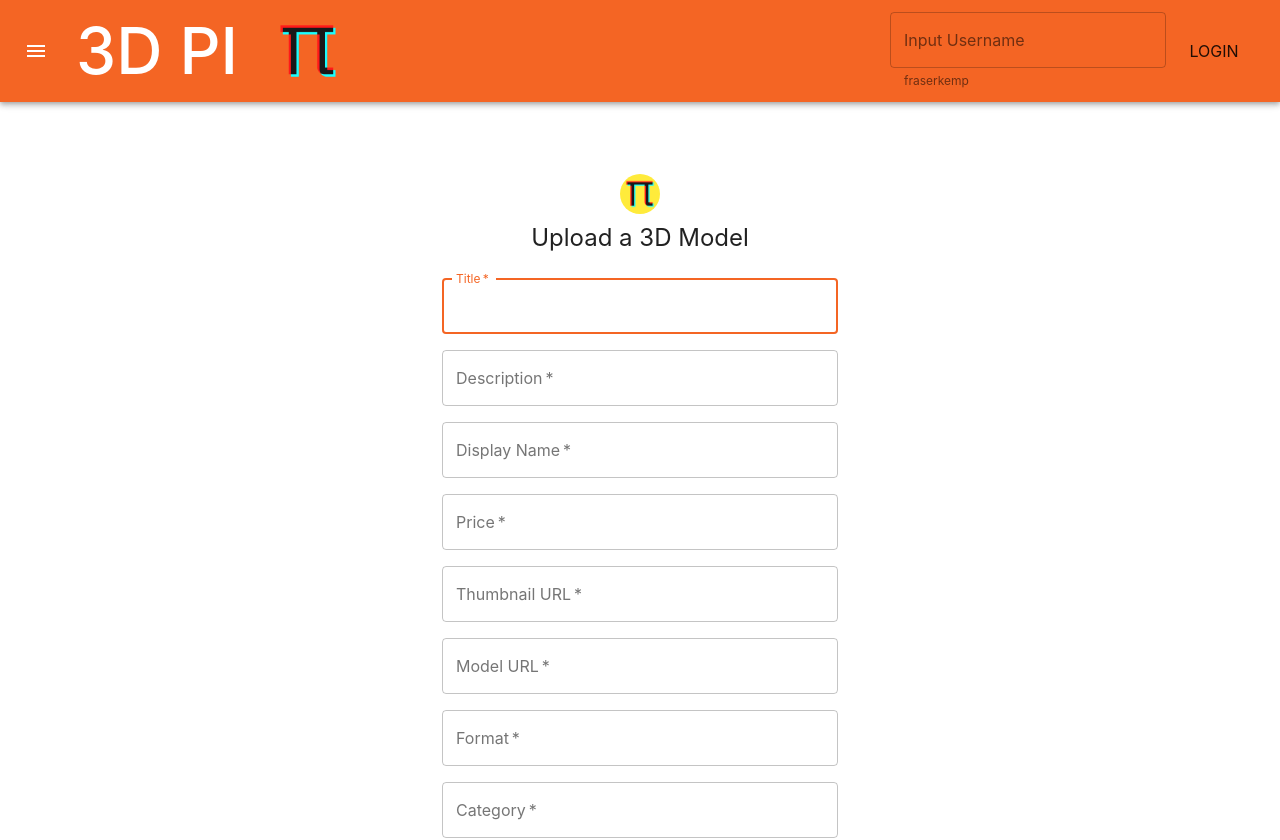
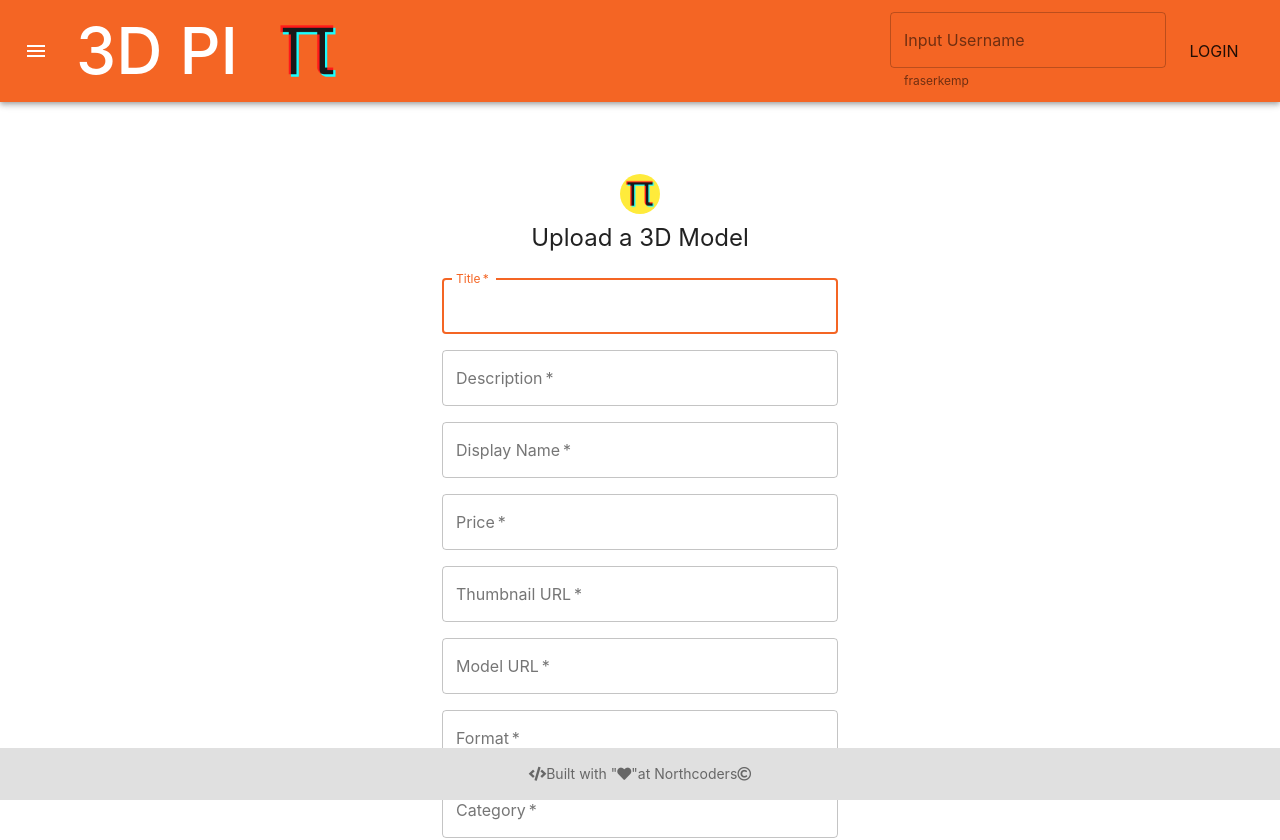
Before and after one commit to lizzykerrigan/fencs-fend, a React (Create React App) app: page /upload_model in a window 1280 px wide. Shown: the top 840 px of the page. Built offline with nearby package versions, Linux system fonts and the light colour scheme.

Commit message:
footer styled

```diff
--- a/src/components/Footer/Footer.jsx
+++ b/src/components/Footer/Footer.jsx
@@ -35,7 +35,12 @@ const useStyles = makeStyles(theme => ({
     borderTop: "1px hidden rgb(0, 0, 0)",
     padding: theme.spacing(2),
     marginTop: "auto",
-    backgroundColor: "#e0e0e0"
+    backgroundColor: "#e0e0e0",
+    textAlign: "center",
+    position: "fixed",
+    left: 0,
+    bottom: 0,
+    width: "100%"
   }
 }));
 
```
